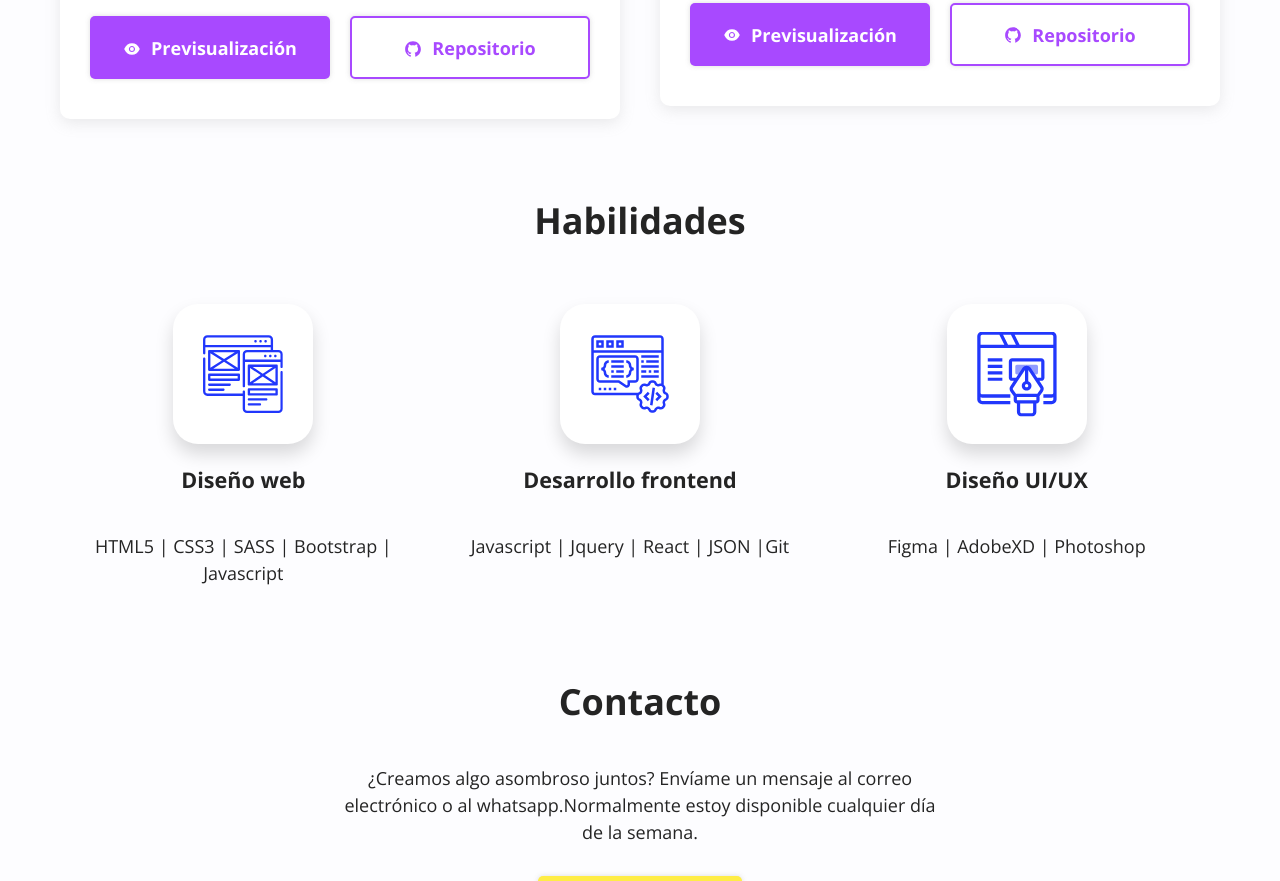
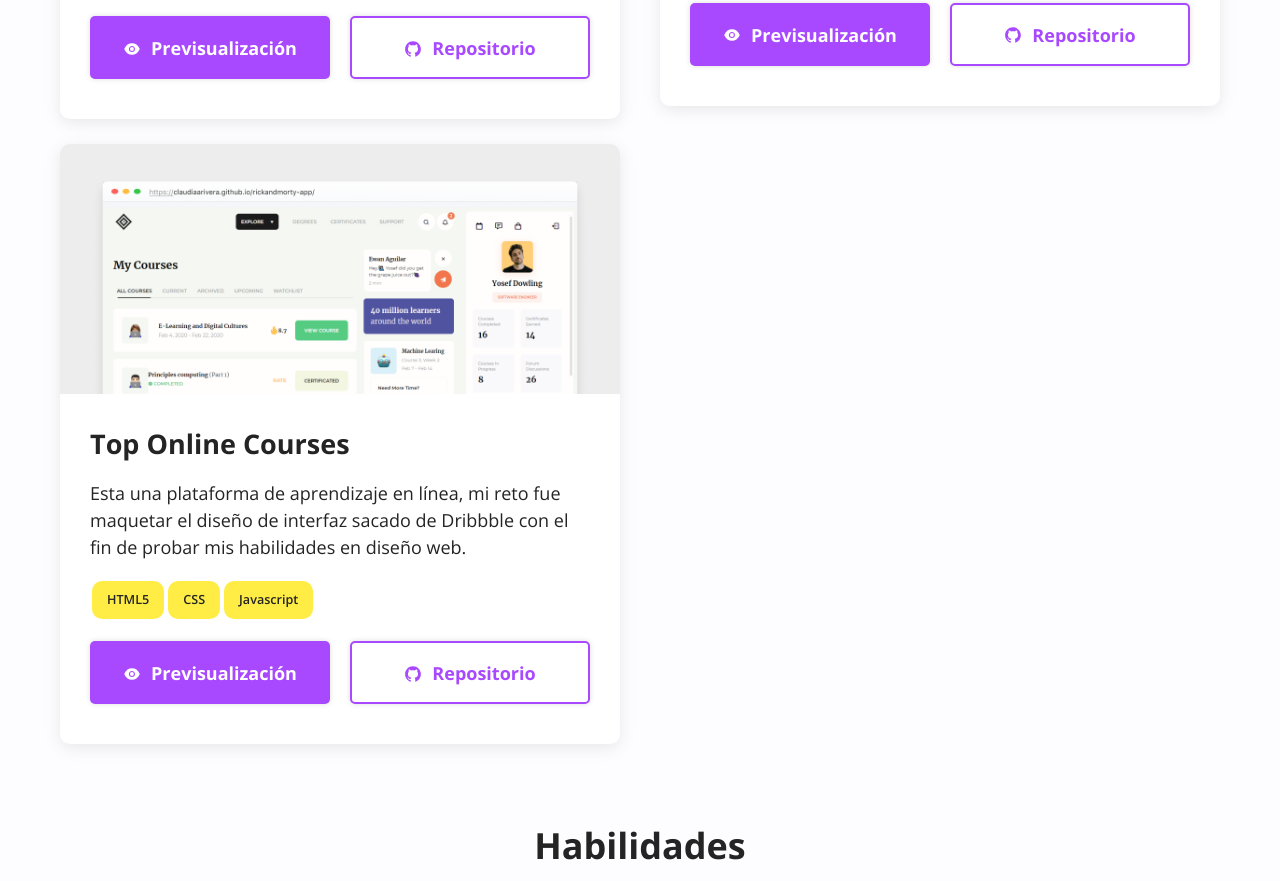
Before and after one commit to claudiaarivera/portfolio, a Gatsby site: page / in a window 1280 px wide. Shown: the part 1301-2182 px from the top of the page. Built offline with nearby package versions, Linux system fonts and the light colour scheme; Gatsby itself is replaced by a stand-in of ours.

Commit message:
add: new project

```diff
--- a/src/components/Contact/index.js
+++ b/src/components/Contact/index.js
@@ -8,7 +8,7 @@ export default class Contact extends Component{
         return (
             <section id="contact" className="contact">
                <h3 className="title">Contacto</h3>
-               <p className="contact__text">¿Creamos algo asombroso juntos? Envíame un mensaje al correo electrónico o al whatsapp.Normalmente estoy disponible cualquier día de la semana. </p>
+               <p className="contact__text">¿Quieres comunicarte conmigo? Envíame un mensaje al correo electrónico o al whatsapp.Normalmente estoy disponible cualquier día de la semana. </p>
                <a className="btn btn--secondary contact__btn" href="mailto:riveramacedoc@gmail.com">
                    <FaTelegramPlane className="btn__icon"/>
                    <span>Escríbeme </span>
--- a/src/components/Projects/project-card.css
+++ b/src/components/Projects/project-card.css
@@ -32,6 +32,7 @@
     .card{
         margin-right: 40px;
         flex-basis: 420px;
+        max-width: 560px;
         flex-grow: 1;
     }
     .card:nth-child(2n){
--- a/src/data/projects.json
+++ b/src/data/projects.json
@@ -16,5 +16,14 @@
         "image": "./images/preview-managelanding-page.png",
         "live": "https://claudiaarivera.github.io/manage-landing-page/",
         "repository": "https://github.com/claudiaarivera/manage-landing-page"
+    },
+    {
+        "id":3,
+        "title": "Top Online Courses",
+        "description": "Esta una plataforma de aprendizaje en línea, mi reto fue maquetar el diseño de interfaz sacado de Dribbble con el fin de probar mis habilidades en diseño web.",
+        "technologies": ["HTML5", "CSS", "Javascript"],
+        "image": "./images/preview-topcourses.png",
+        "live": "https://claudiaarivera.github.io/topcoursesonline/",
+        "repository": "https://github.com/claudiaarivera/topcoursesonline"
     }
 ]
--- a/src/styles/globals.css
+++ b/src/styles/globals.css
@@ -91,6 +91,7 @@ img{
     }
 }
 .grid--work{
+    justify-content: space-between;
     align-items: center;
 }
 .main{
```
Also changed, not shown: src/data/images/preview-topcourses.png (added), src/images/gatsby-astronaut.png (deleted), src/images/gatsby-icon.png (deleted).
